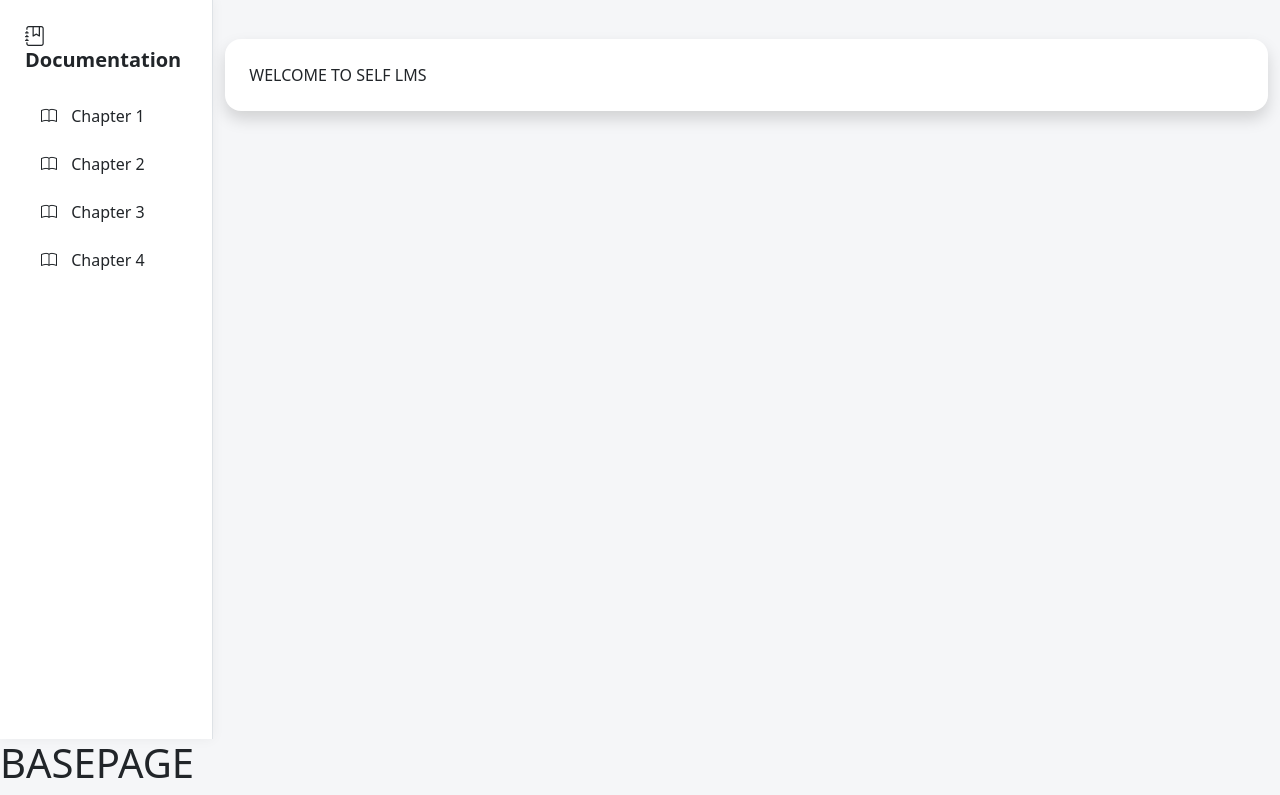
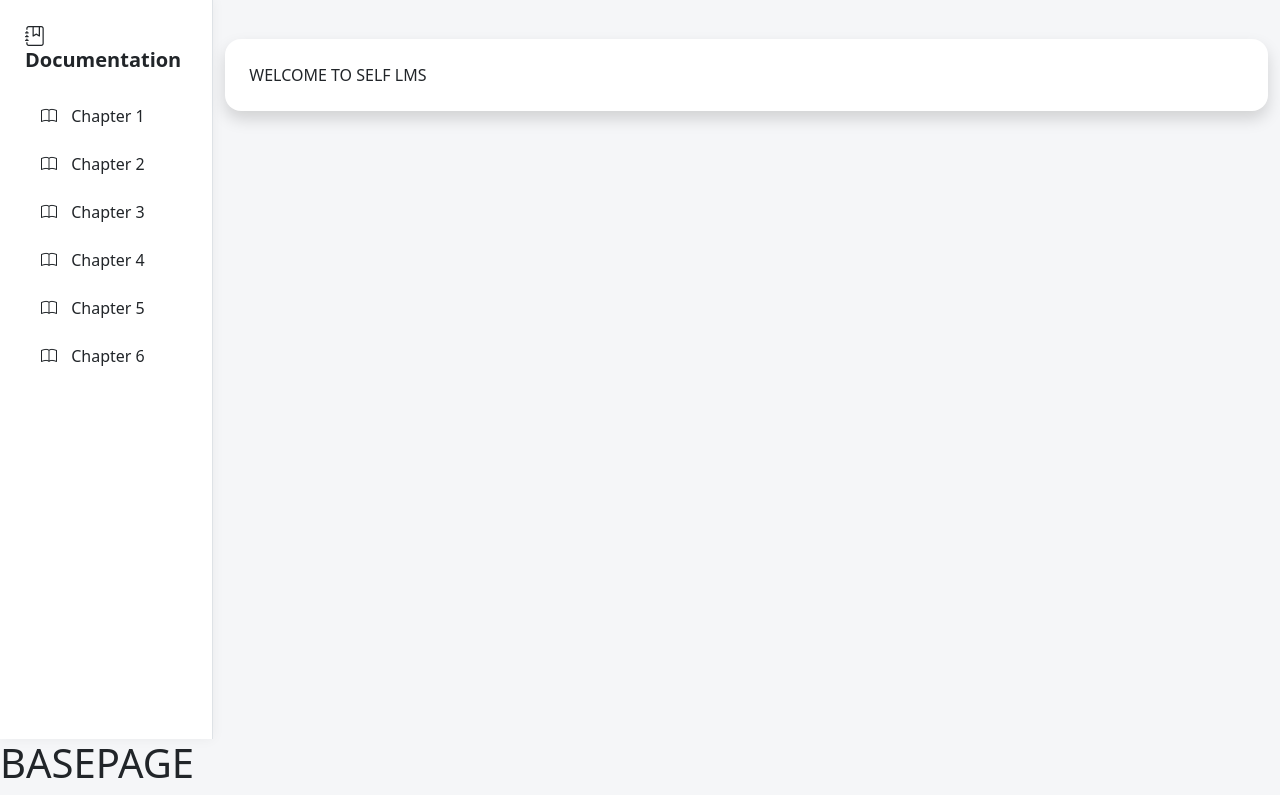
Before and after one commit to sangvu01/Self_LMS, a Django app: page /handbook/ in a window 1280 px wide. Shown: the part 61-856 px from the top of the page. Run offline with Django 5.2, Linux system fonts and the light colour scheme.

Commit message:
Fix: add chap 5 & 6 to sidebar in fullscreen

```diff
--- a/Self_LMS/handbook/templates/base.html
+++ b/Self_LMS/handbook/templates/base.html
@@ -162,6 +162,26 @@ Self LMS
 
                 </a>
 
+                <a href="{% url 'c5' %}"
+                   class="list-group-item list-group-item-action
+                   {% if page == 'c5' %}active{% endif %}">
+
+                    <i class="bi bi-book"></i>
+
+                    Chapter 5
+
+                </a>
+
+                <a href="{% url 'c6' %}"
+                   class="list-group-item list-group-item-action
+                   {% if page == 'c6' %}active{% endif %}">
+
+                    <i class="bi bi-book"></i>
+
+                    Chapter 6
+
+                </a>
+
             </div>
 
         </aside>
```
